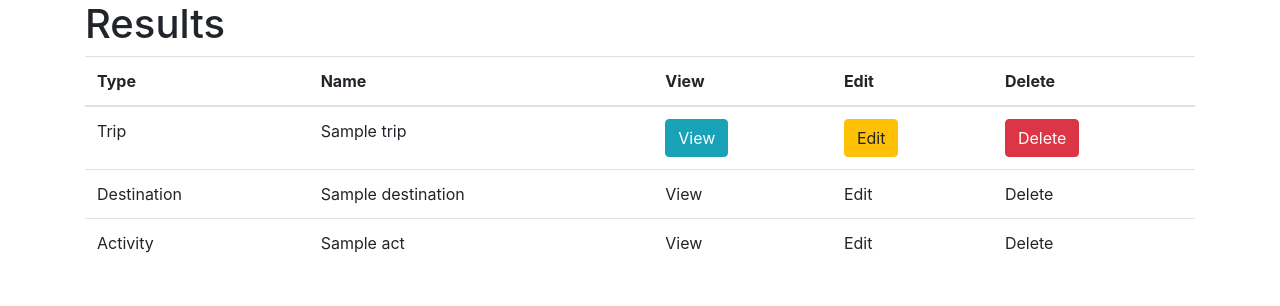
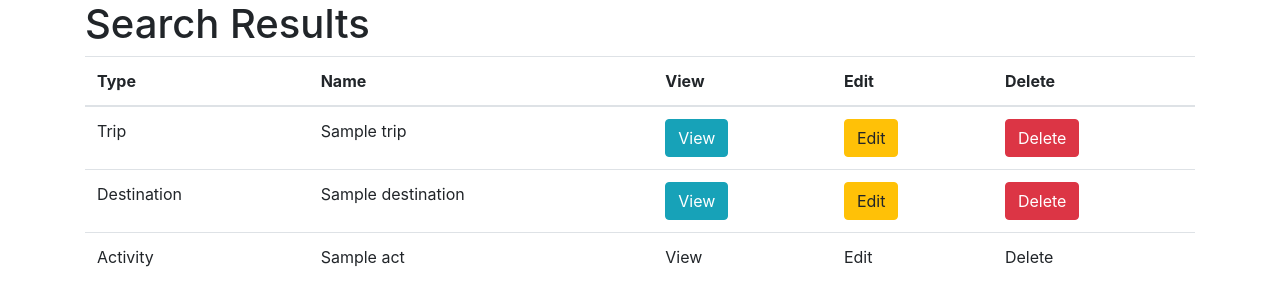
Before and after one commit to kcroo/LetsGo, a Flask app: template travelplanner/templates/search.html in a window 1280 px wide. Shown: the part 82-388 px from the top of the page. Run offline with Flask 2, Linux system fonts and the light colour scheme; the template is opened without the code that fills it: most values are stand-ins (such as "Sample title", 1, 10 or a date in 2020); some libraries are stand-ins or nearby versions; some web fonts are replaced.

Commit message:
destinations have buttons; view works; edit and delete don't

```diff
--- a/travelplanner/templates/search.html
+++ b/travelplanner/templates/search.html
@@ -3,7 +3,7 @@
 {% block body %}
     <div class="container">
         {% if (trips or destinations or activities)%}
-            <h1>Results</h1>
+            <h1>Search Results</h1>
             <table class="table">
                 <thead>
                     <th>Type</th>
@@ -52,10 +52,32 @@
                             <tr>
                                 <td>Destination</td>
                                 <td>{{ dest[2] }}</td>
-                                <td>View</td>
-                                <td>Edit</td>
-                                <td>Delete</td>
+                                <td><a class= "btn btn-info" href="{{ url_for('showDestination', tripId=dest[0], destId=dest[1]) }}">View</a></td>
+                                <td><a class= "btn btn-warning" href="#">Edit</a></td>
+                                <td><button class="btn btn-danger" data-toggle="modal" data-target="#deleteModal">Delete</button></td>
                             </tr>
+                            <!-- Delete Modal -->
+                            <div class="modal fade" id="deleteModal" tabindex="-1" role="dialog" aria-labelledby="deleteModelLabel" aria-hidden="true">
+                                <div class="modal-dialog" role="document">
+                                    <div class="modal-content">
+                                        <div class="modal-header">
+                                        <h5 class="modal-title" id="deleteModelLabel">Confirm Delete</h5>
+                                        <button type="button" class="close" data-dismiss="modal" aria-label="Close">
+                                            <span aria-hidden="true">&times;</span>
+                                        </button>
+                                        </div>
+                                        <div class="modal-body">
+                                            Are you sure you want to delete this destination?
+                                        </div>
+                                        <div class="modal-footer">
+                                        <button type="button" class="btn btn-secondary" data-dismiss="modal">Cancel</button>
+                                        <form action="#" method="post">
+                                            <button type="submit" class="btn btn-danger">Delete</button>
+                                        </form>
+                                        </div>
+                                    </div>
+                                </div>
+                            </div>
                         {% endfor %}
                     {% endif %}
 
```
